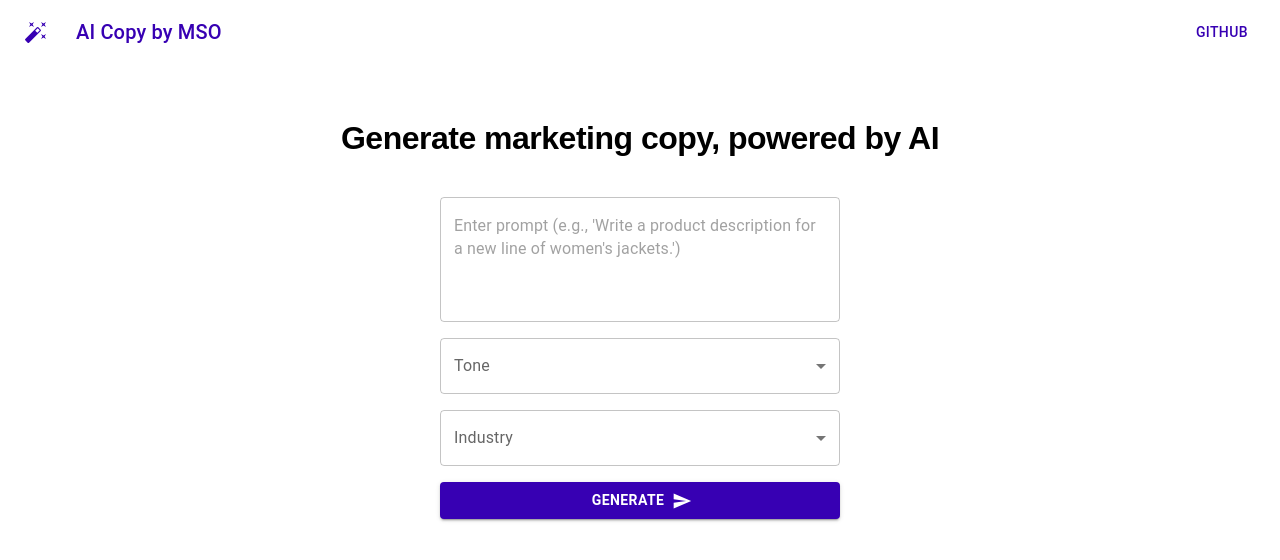
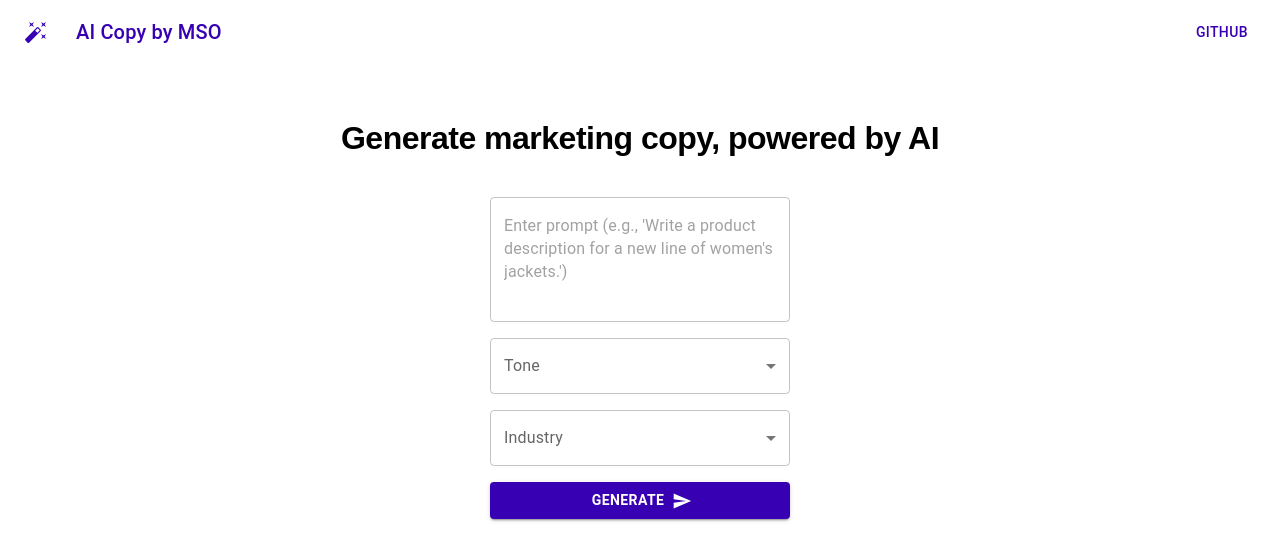
Before and after one commit to markohanesian/ai-copy-mso, a React (Create React App) app in the folder frontend/: page / in a window 1280 px wide. Shown: the top 560 px of the page. Built offline with nearby package versions, Linux system fonts and the light colour scheme.

Commit message:
Fix prompt menu area max width overflow

```diff
--- a/frontend/src/components/CopyGenerator.js
+++ b/frontend/src/components/CopyGenerator.js
@@ -51,7 +51,7 @@ const handleCopy = () => {
                 padding: 2,
                 gap: 2,
                 width: "100%",
-                maxWidth: '400px',
+                maxWidth: '300px',
                 margin: 'auto',
             }}
         >
```
